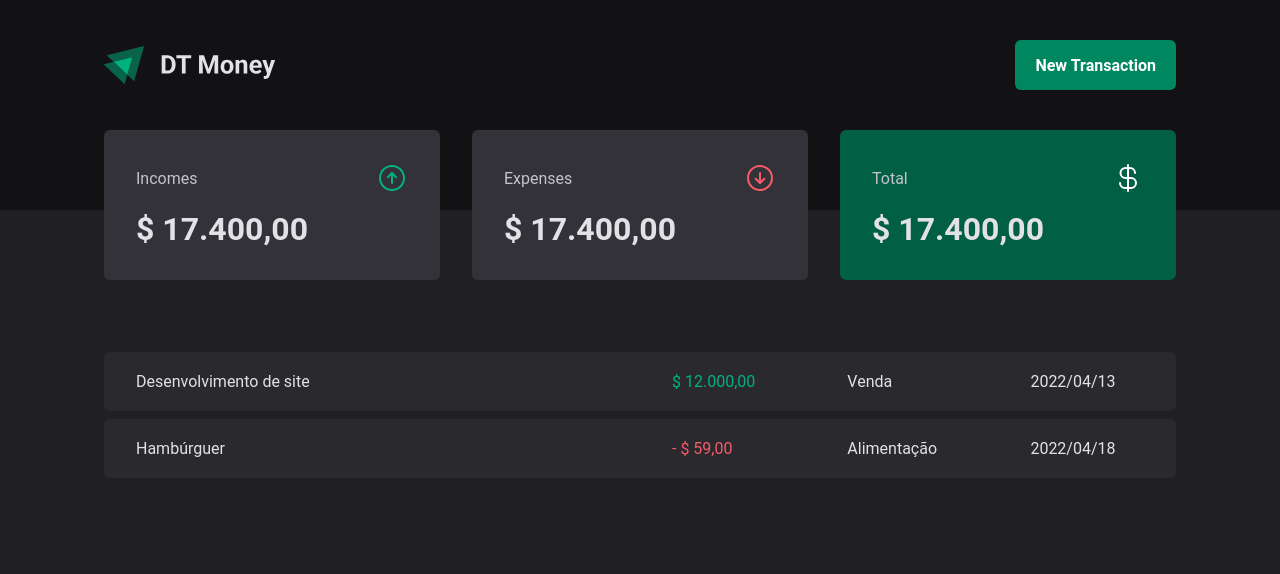
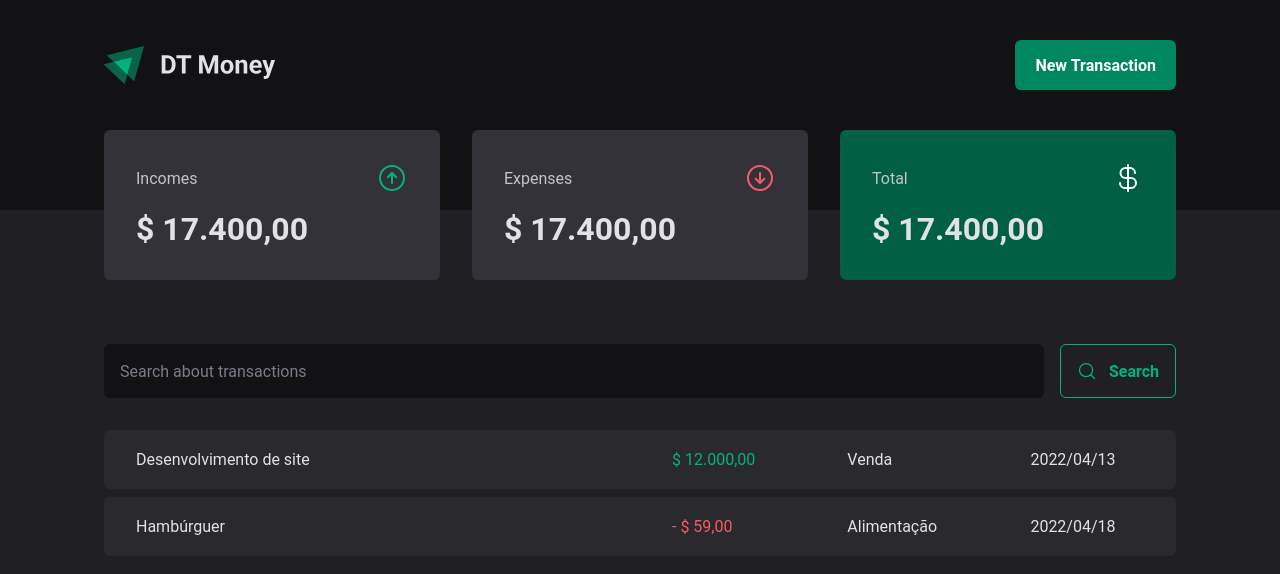
Before and after one commit to felipemacci/Project-03_Ignite-ReactJS, a React app: page / in a window 1280 px wide. Shown: the top 574 px of the page. Built offline with nearby package versions, Linux system fonts and the light colour scheme; the HTML template or start-up script is replaced by a standard one.

Commit message:
creating searchform component

```diff
--- /dev/null
+++ b/src/pages/Transactions/components/SearchForm/index.tsx
@@ -0,0 +1,14 @@
+import { MagnifyingGlass } from "phosphor-react";
+import { SearchFormContainer } from "./styles";
+
+export function SearchForm() {
+  return (
+    <SearchFormContainer>
+      <input type="text" placeholder="Search about transactions" />
+      <button type="submit">
+        <MagnifyingGlass size={ 20 } />
+        Search
+      </button>
+    </SearchFormContainer>
+  )
+}
--- /dev/null
+++ b/src/pages/Transactions/components/SearchForm/styles.ts
@@ -0,0 +1,38 @@
+import styled from "styled-components";
+
+export const SearchFormContainer = styled.form`
+  display: flex;
+  gap: 1rem;
+
+  input {
+    flex: 1;
+    padding: 1rem;
+    color: ${props => props.theme["gray-300"]};
+    background: ${props => props.theme["gray-900"]};
+    border: none;
+    border-radius: 6px;
+
+    &::placeholder {
+      color: ${props => props.theme["gray-500"]};
+    }
+  }
+
+  button {
+    display: flex;
+    align-items: center;
+    gap: 0.75rem;
+    padding: 1rem;
+    font-weight: bold;
+    color: ${props => props.theme["green-300"]};
+    background: none;
+    border: 1px solid ${props => props.theme["green-300"]};
+    border-radius: 6px;
+
+    &:hover {
+      color: ${props => props.theme.white};
+      background: ${props => props.theme["green-500"]};
+      border-color: ${props => props.theme["green-500"]};
+      transition: color 0.2s, background-color 0.2s, border-color 0.2s;
+    }
+  }
+`
--- a/src/pages/Transactions/index.tsx
+++ b/src/pages/Transactions/index.tsx
@@ -1,5 +1,6 @@
 import { Header } from "../../components/Header";
 import { Summary } from "../../components/Summary";
+import { SearchForm } from "./components/SearchForm";
 import { PriceHighlight, TransactionsContainer, TransactionsTable } from "./styles";
 
 export function Transactions() {
@@ -9,6 +10,8 @@
       <Summary />
 
       <TransactionsContainer>
+        <SearchForm />
+
         <TransactionsTable>
           <tbody>
             <tr>
--- a/src/pages/Transactions/styles.ts
+++ b/src/pages/Transactions/styles.ts
@@ -9,7 +9,7 @@
 
 export const TransactionsTable = styled.table`
   width: 100%;
-  //margin-top: 1.5rem;
+  margin-top: 1.5rem;
   border-collapse: separate;
   border-spacing: 0 0.5rem;
 
```
